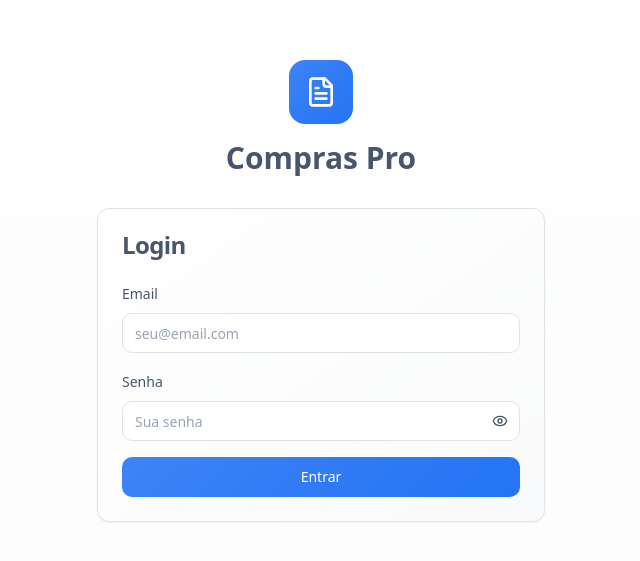
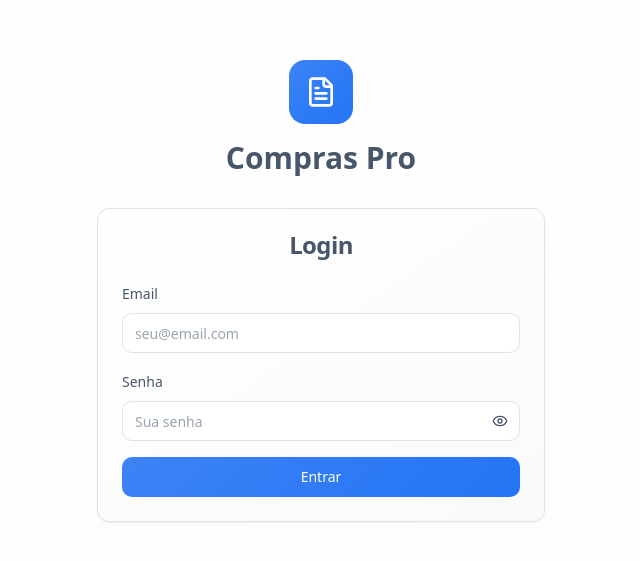
Before and after one commit to rgr-01/buy-path, a React (Vite) app: page / in a window 1280 px wide. Shown: the part 109-670 px from the top of the page, without its empty margins (319-959 px from the left). Built offline with nearby package versions, Linux system fonts and the light colour scheme.

Commit message:
Center login text

```diff
--- a/src/components/auth/LoginForm.tsx
+++ b/src/components/auth/LoginForm.tsx
@@ -57,7 +57,7 @@ export function LoginForm() {
         </div>
 
         <Card className="bg-gradient-card shadow-elegant border-border">
-          <CardHeader>
+          <CardHeader className="text-center">
             <CardTitle>Login</CardTitle>
           </CardHeader>
           <CardContent>
```
